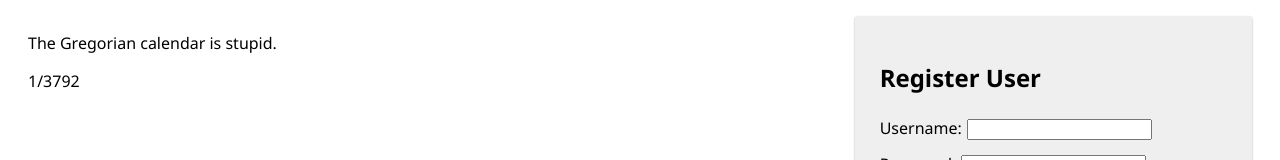
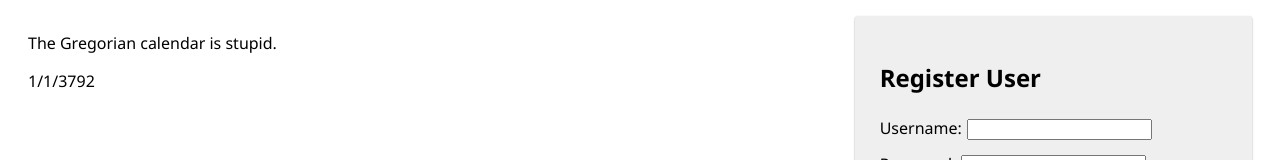
Before and after one commit to conceptcollector/toDoGuru, a React (Vite) app: page /#/home in a window 1280 px wide. Shown: the part 175-335 px from the top of the page. Built offline with nearby package versions, Linux system fonts and the light colour scheme; no server answers.

Commit message:
okay, I have to write iterator functions

```diff
--- a/src/components/Calendar/Calendar.jsx
+++ b/src/components/Calendar/Calendar.jsx
@@ -4,13 +4,16 @@ import { useHistory } from 'react-router-dom';
 export default function Calendar() {
 
     const day = 1;
-    const currentDay = 1;
+    const month = 28;
+    const year = 365;
+    const leapYear = 366;
     const lastEra = new Date("12/20/2013");
     const today = new Date();
     const yesterday = (today.getTime() / 86400000) - 1;
     const days = Math.round((today.getTime() - lastEra.getTime()) / 86400000);
-    const month = 28;
+    const currentDay = 1;
     const currentMonth = 1;
+    const currentYear = 1;
     // 28 days is a month
     // 13 months is 364 days
     // day 365 (and 366) need to be skipped and then restarted
@@ -21,19 +24,28 @@ export default function Calendar() {
     // using that same logic, I think triggering the day reset
     // comes in month
 
-    for (let i = 0; i < 13; i++) {
+    for (let j = 0; j < 19; j++) {
 
-        if ((today.getTime() / 86400000) - day === 28) {
-            currentMonth++;
-            currentDay = 1;
+        if ((today.getTime() / 86400000) - day === 365) {
+            currentYear++;
+            currentMonth = 1;
         }
 
+        for (let i = 0; i < 13; i++) {
+
+            if ((today.getTime() / 86400000) - day === 28) {
+                currentMonth++;
+                currentDay = 1;
+            }
+
+        }
     }
+
 
     return (
 
         <div>
-            {currentMonth}/{days}
+            {currentYear}/{currentMonth}/{days}
         </div>
 
     )
```
